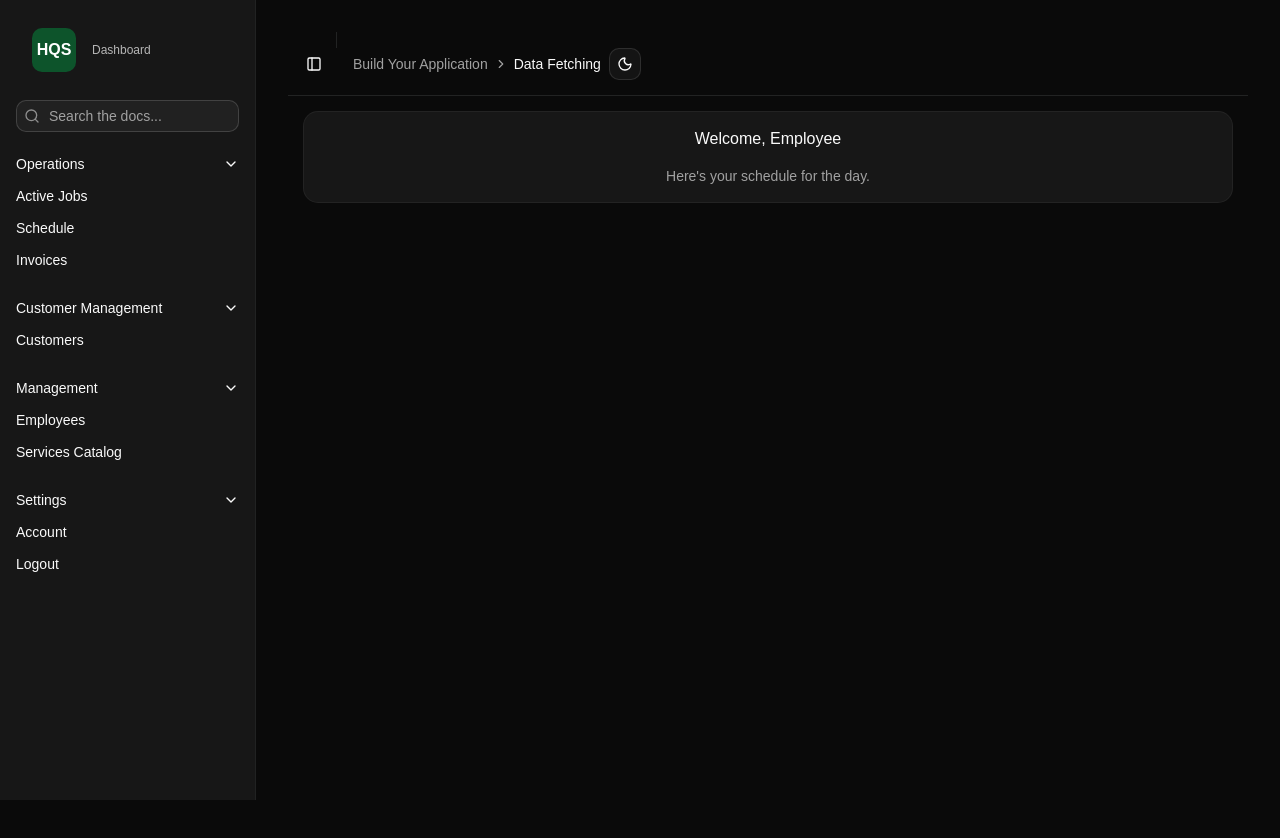
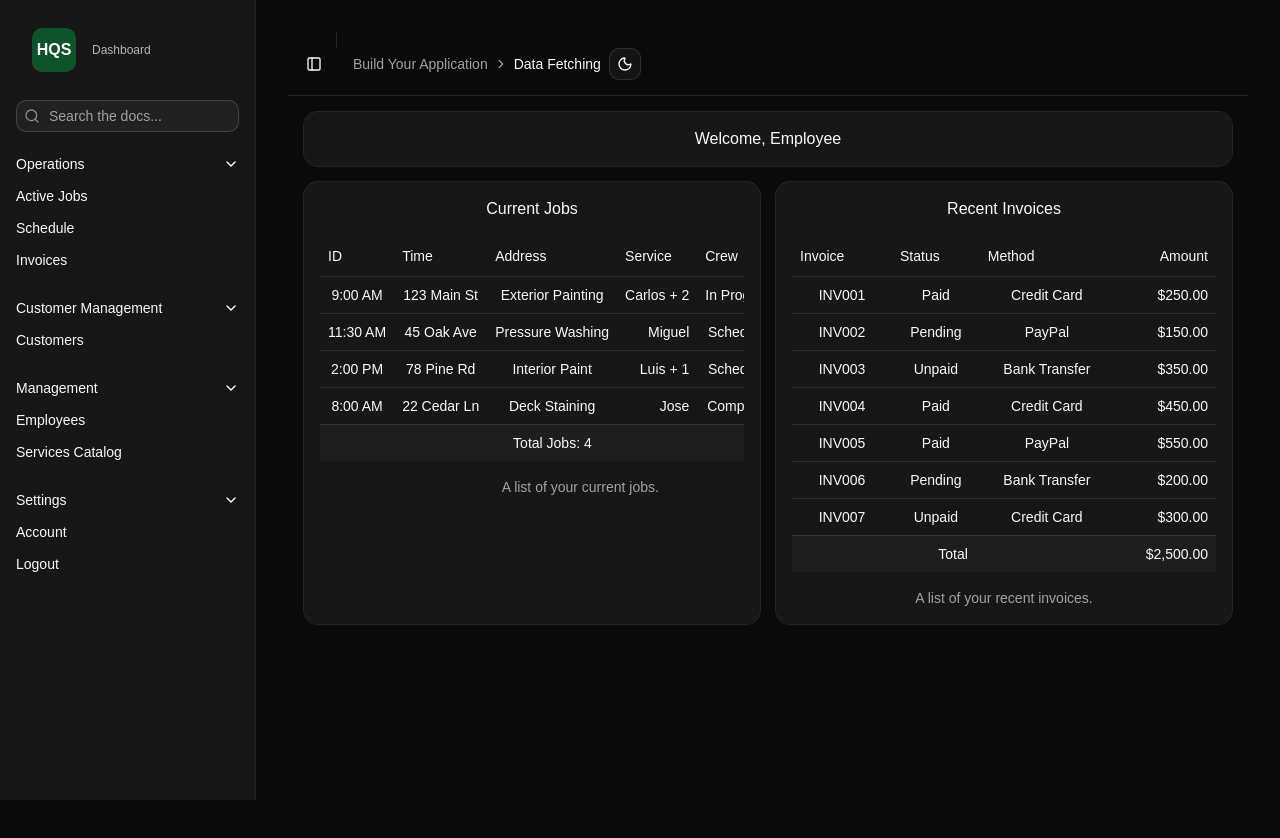
Before and after one commit to gaby-byb/service_dashboard, a React (Vite) app in the folder client/: page /dashboard in a window 1280 px wide. Shown: the top 838 px of the page. Built offline with nearby package versions, Linux system fonts and the light colour scheme.

Commit message:
multi tables added

```diff
--- /dev/null
+++ b/client/src/components/invoice-table.jsx
@@ -0,0 +1,87 @@
+import {
+  Table,
+  TableBody,
+  TableCaption,
+  TableCell,
+  TableFooter,
+  TableHead,
+  TableHeader,
+  TableRow,
+} from "@/components/ui/table";
+
+const invoices = [
+  {
+    invoice: "INV001",
+    paymentStatus: "Paid",
+    totalAmount: "$250.00",
+    paymentMethod: "Credit Card",
+  },
+  {
+    invoice: "INV002",
+    paymentStatus: "Pending",
+    totalAmount: "$150.00",
+    paymentMethod: "PayPal",
+  },
+  {
+    invoice: "INV003",
+    paymentStatus: "Unpaid",
+    totalAmount: "$350.00",
+    paymentMethod: "Bank Transfer",
+  },
+  {
+    invoice: "INV004",
+    paymentStatus: "Paid",
+    totalAmount: "$450.00",
+    paymentMethod: "Credit Card",
+  },
+  {
+    invoice: "INV005",
+    paymentStatus: "Paid",
+    totalAmount: "$550.00",
+    paymentMethod: "PayPal",
+  },
+  {
+    invoice: "INV006",
+    paymentStatus: "Pending",
+    totalAmount: "$200.00",
+    paymentMethod: "Bank Transfer",
+  },
+  {
+    invoice: "INV007",
+    paymentStatus: "Unpaid",
+    totalAmount: "$300.00",
+    paymentMethod: "Credit Card",
+  },
+];
+
+export function InvoiceTable() {
+  return (
+    <Table>
+      <TableCaption>A list of your recent invoices.</TableCaption>
+      <TableHeader>
+        <TableRow>
+          <TableHead className="w-[100px]">Invoice</TableHead>
+          <TableHead>Status</TableHead>
+          <TableHead>Method</TableHead>
+          <TableHead className="text-right">Amount</TableHead>
+        </TableRow>
+      </TableHeader>
+      <TableBody>
+        {invoices.map((invoice) => (
+          <TableRow key={invoice.invoice}>
+            <TableCell className="font-medium">{invoice.invoice}</TableCell>
+            <TableCell>{invoice.paymentStatus}</TableCell>
+            <TableCell>{invoice.paymentMethod}</TableCell>
+            <TableCell className="text-right">{invoice.totalAmount}</TableCell>
+          </TableRow>
+        ))}
+      </TableBody>
+      <TableFooter>
+        <TableRow>
+          <TableCell colSpan={3}>Total</TableCell>
+          <TableCell className="text-right">$2,500.00</TableCell>
+        </TableRow>
+      </TableFooter>
+    </Table>
+  );
+}
--- /dev/null
+++ b/client/src/components/schedule-table.jsx
@@ -0,0 +1,79 @@
+import {
+  Table,
+  TableBody,
+  TableCaption,
+  TableCell,
+  TableFooter,
+  TableHead,
+  TableHeader,
+  TableRow,
+} from "@/components/ui/table";
+
+const jobs = [
+  {
+    id: "JOB001",
+    time: "9:00 AM",
+    address: "123 Main St",
+    service: "Exterior Painting",
+    crew: "Carlos + 2",
+    status: "In Progress",
+  },
+  {
+    id: "JOB002",
+    time: "11:30 AM",
+    address: "45 Oak Ave",
+    service: "Pressure Washing",
+    crew: "Miguel",
+    status: "Scheduled",
+  },
+  {
+    id: "JOB003",
+    time: "2:00 PM",
+    address: "78 Pine Rd",
+    service: "Interior Paint",
+    crew: "Luis + 1",
+    status: "Scheduled",
+  },
+  {
+    id: "JOB004",
+    time: "8:00 AM",
+    address: "22 Cedar Ln",
+    service: "Deck Staining",
+    crew: "Jose",
+    status: "Completed",
+  },
+];
+
+export function ScheduleTable() {
+  return (
+    <Table>
+      <TableCaption>A list of your current jobs.</TableCaption>
+      <TableHeader>
+        <TableRow>
+          <TableHead className="w-[100px]">ID</TableHead>
+          <TableHead>Time</TableHead>
+          <TableHead>Address</TableHead>
+          <TableHead>Service</TableHead>
+          <TableHead>Crew</TableHead>
+          <TableHead>Status</TableHead>
+        </TableRow>
+      </TableHeader>
+      <TableBody>
+        {jobs.map((job) => (
+          <TableRow key={job.id}>
+            <TableCell className="font-medium">{job.time}</TableCell>
+            <TableCell>{job.address}</TableCell>
+            <TableCell>{job.service}</TableCell>
+            <TableCell className="text-right">{job.crew}</TableCell>
+            <TableCell>{job.status}</TableCell>
+          </TableRow>
+        ))}
+      </TableBody>
+      <TableFooter>
+        <TableRow>
+          <TableCell colSpan={5}>Total Jobs: {jobs.length}</TableCell>
+        </TableRow>
+      </TableFooter>
+    </Table>
+  );
+}
--- a/client/src/pages/Dashboard.jsx
+++ b/client/src/pages/Dashboard.jsx
@@ -1,4 +1,6 @@
 import { AppSidebar } from "@/components/app-sidebar";
+import { ScheduleTable } from "@/components/schedule-table";
+import { InvoiceTable } from "@/components/invoice-table";
 import {
   Breadcrumb,
   BreadcrumbItem,
@@ -15,6 +17,7 @@
 } from "@/components/ui/sidebar";
 import { ModeToggle } from "@/components/mode-toggle";
 import { Card, CardContent, CardHeader, CardTitle } from "@/components/ui/card";
+
 export default function Page() {
   const employee = JSON.parse(localStorage.getItem("employee"));
   console.log(employee);
@@ -47,12 +50,28 @@
                 <h1>Welcome, {employee?.name || "Employee"}</h1>
               </CardTitle>
             </CardHeader>
-            <CardContent>
-              <p className="text-muted-foreground">
-                Here's your schedule for the day.
-              </p>
-            </CardContent>
           </Card>
+
+          <div className="grid gap-4 md:grid-cols-2">
+            <Card>
+              <CardHeader>
+                <CardTitle>
+                  <h1>Current Jobs</h1>
+                </CardTitle>
+              </CardHeader>
+              <CardContent>
+                <ScheduleTable />
+              </CardContent>
+            </Card>
+            <Card>
+              <CardHeader>
+                <CardTitle>Recent Invoices</CardTitle>
+              </CardHeader>
+              <CardContent>
+                <InvoiceTable />
+              </CardContent>
+            </Card>
+          </div>
         </div>
       </SidebarInset>
     </SidebarProvider>
```
